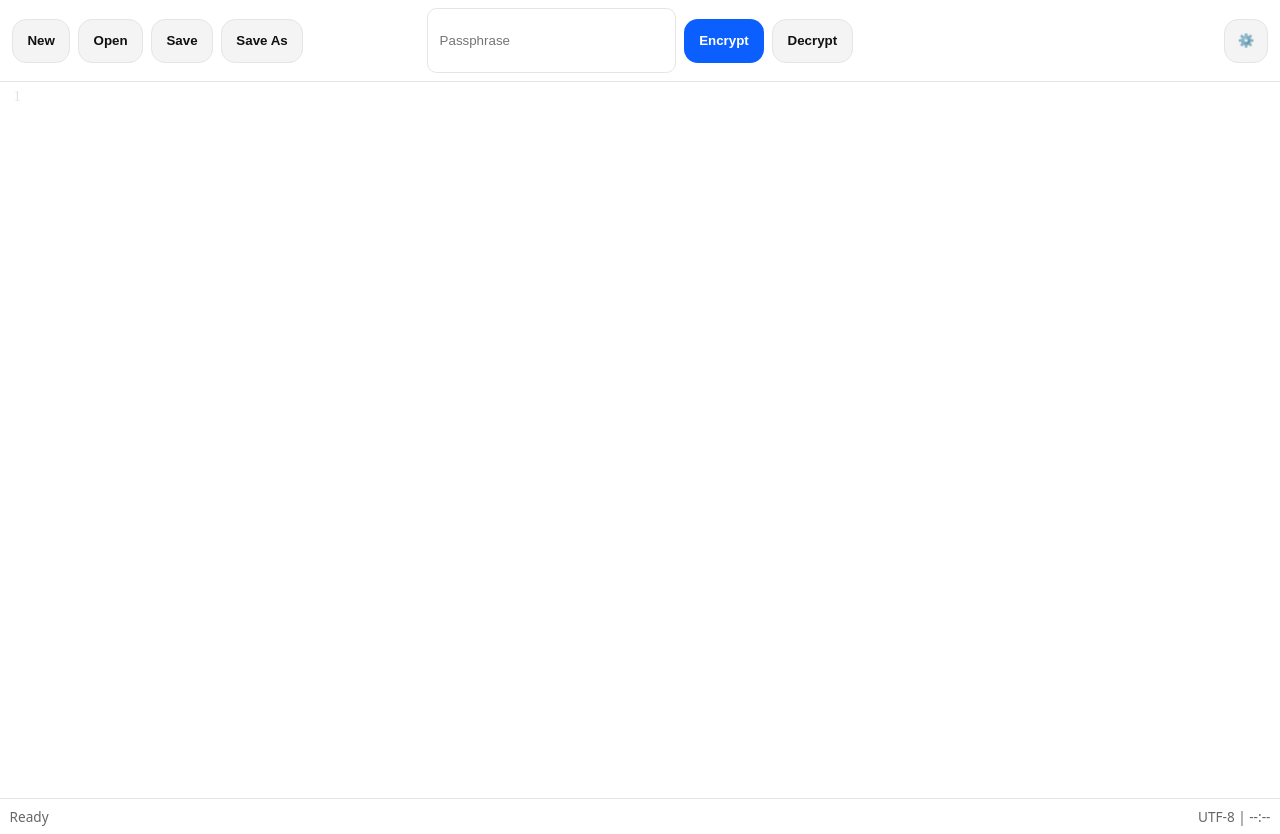
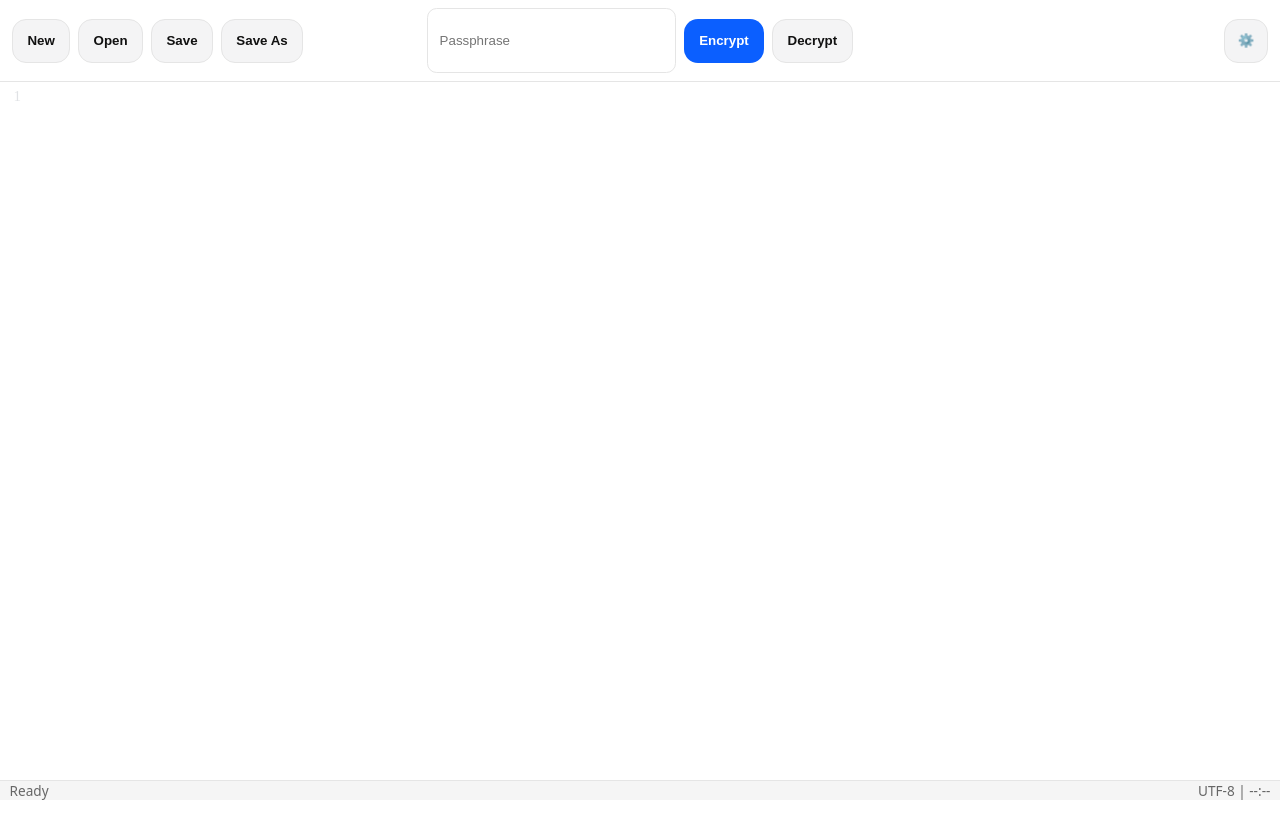
Before and after one commit to anusrnm/encryptpad-electron, an Electron app: page index.html in a window 1280 px wide. After the commit the page ends 800 px from the top, so only its background shows below. Drawn offline with nearby package versions, Linux system fonts and the light colour scheme; no server answers.

Commit message:
upgrade dependencies

```diff
--- a/index.html
+++ b/index.html
@@ -4,7 +4,9 @@
   <meta charset="utf-8" />
   <meta http-equiv="X-UA-Compatible" content="IE=edge" />
   <meta name="viewport" content="width=device-width, initial-scale=1, maximum-scale=1, viewport-fit=cover" />
-  <title>EncryptPad (Electron)</title>
+  <meta http-equiv="Content-Security-Policy" content="default-src 'self'; script-src 'self'; style-src 'self'; img-src 'self' data:;">
+
+  <title>EncryptPad</title>
   <link rel="stylesheet" href="./node_modules/codemirror/lib/codemirror.css">
   <link rel="stylesheet" href="./node_modules/codemirror/theme/neo.css">
   <link rel="stylesheet" href="./styles.css">
--- a/styles.css
+++ b/styles.css
@@ -94,15 +94,20 @@ main { height: calc(100% - 56px - 28px); }
 }
 
 .statusbar {
-  display: flex;
-  justify-content: space-between;
-  align-items: center;
-  padding: .2rem .6rem;
-  border-top: 1px solid var(--bord);
-  background: var(--bg);
-  color: var(--muted);
-  font-size: .85rem;
-  height: 28px;
+  position:fixed;
+  bottom:0;
+  left:0;
+  right:0;
+  height:var(--status-h);
+  display:flex;
+  justify-content:space-between;
+  align-items:center;
+  padding:0 .6rem;
+  border-top:1px solid var(--bord);
+  background: color-mix(in oklab, var(--bg), black 3%);
+  color:var(--muted);
+  font-size:.85rem;
+  z-index:20;
 }
 
 /* Settings dialog */
```
Also changed, not shown: package.json (+4 -4 lines), 1 other file.
